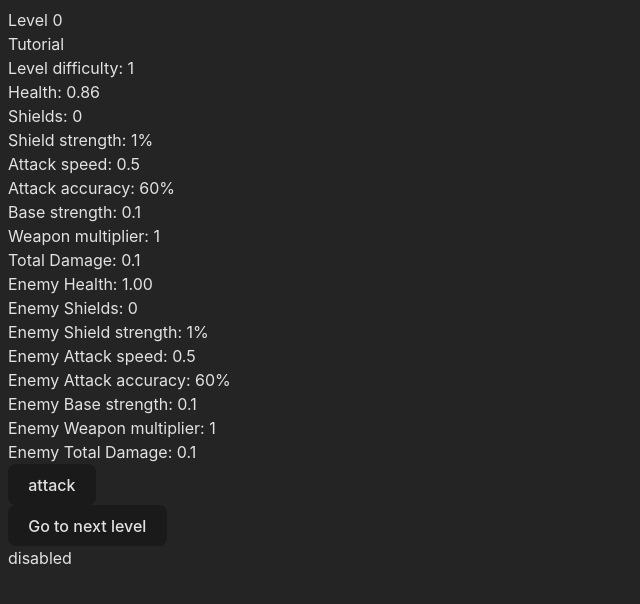
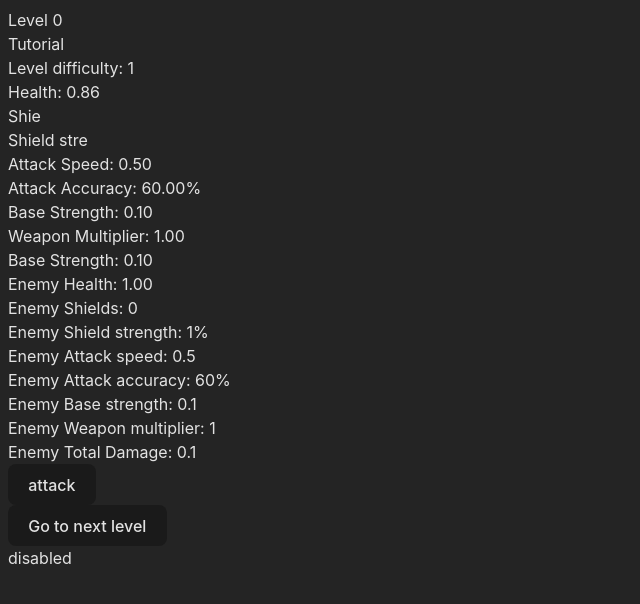
Before and after one commit to XnoobSpeakable/Incremental-Fighting, a website built with Vite: page index.html in a window 1280 px wide. Shown: the whole page, without its empty margins (0-640 px from the left). Built offline with nearby package versions, Linux system fonts and the light colour scheme.

Commit message:
added more display logic

```diff
--- a/index.html
+++ b/index.html
@@ -14,15 +14,15 @@
     <div id="levelDifficultyDisplay"></div>
     <div id="defense-stats">
         <div id="healthDisplay">Health: 1</div>
-        <div id="shieldDisplay">Shields: 0</div>
-        <div id="shieldStrengthDisplay">Shield strength: 1%</div>
+        <div id="shieldDisplay">Shie</div>
+        <div id="shieldStrengthDisplay">Shield stre</div>
     </div>
     <div id="attack-stats">
-        <div id="attackSpeedDisplay">Attack speed: 0.5</div>
-        <div id="attackAccuracyDisplay">Attack accuracy: 60%</div>
-        <div id="baseStrengthDisplay">Base strength: 0.1</div>
-        <div id="weaponMultiplierDisplay">Weapon multiplier: 1</div>
-        <div id="totalDamageDisplay">Total Damage: 0.1</div>
+        <div id="attackSpeedDisplay"></div>
+        <div id="attackAccuracyDisplay"></div>
+        <div id="baseStrengthDisplay"></div>
+        <div id="weaponMultiplierDisplay"></div>
+        <div id="totalDamageDisplay"></div>
     </div>
     <div id="enemy-section">
         <div id="enemy-defense-stats">
--- a/src/data.ts
+++ b/src/data.ts
@@ -1,3 +1,4 @@
+/* eslint-disable @typescript-eslint/no-unused-vars */
 import Decimal from "break_eternity.js";
 
 const player = {
--- a/src/main.ts
+++ b/src/main.ts
@@ -16,11 +16,18 @@ function updateTexts() {
     element("levelDisplay").textContent = `Level ${player.level}`
     element("levelNameDisplay").textContent = name[player.level]
     element("levelDifficultyDisplay").textContent = `Level difficulty: ${difficulty[player.level]}`
-    //we need to all all the other player and enemy stats to this
+
     element("healthDisplay").textContent = `Health: ${player.health.toFixed(2)}`;
+    element("attackSpeedDisplay").textContent = `Attack Speed: ${player.attackSpeed.toFixed(2)}`;
+    element("attackAccuracyDisplay").textContent = `Attack Accuracy: ${(100*player.attackAccuracy).toFixed(2)}%`;
+    element("baseStrengthDisplay").textContent = `Base Strength: ${player.baseStrength.toFixed(2)}`;
+    element("weaponMultiplierDisplay").textContent = `Weapon Multiplier: ${player.weaponMultiplier.toFixed(2)}`;
+    element("totalDamageDisplay").textContent = `Base Strength: ${totalDamage.toFixed(2)}`;
+
 	element("enemyHealthDisplay").textContent = `Enemy Health: ${currentEnemy.health.toFixed(2)}`;
 }
 
+let totalDamage = 0.1
 const TPS = 20;
 
 // game loop
@@ -30,10 +37,12 @@ setInterval(() => {
     if(isLevelFinished()) {
         element("levelUp").removeAttribute("disabled");
         element("h").textContent = "enabled"
+        currentEnemy.baseStrength = 0
     } else {
         element("levelUp").setAttribute("disabled", "disabled");
         element("h").textContent = "disabled"
     }
+    totalDamage = player.baseStrength * player.weaponMultiplier
 }, 1000 / TPS);
 
 // update loop
```
